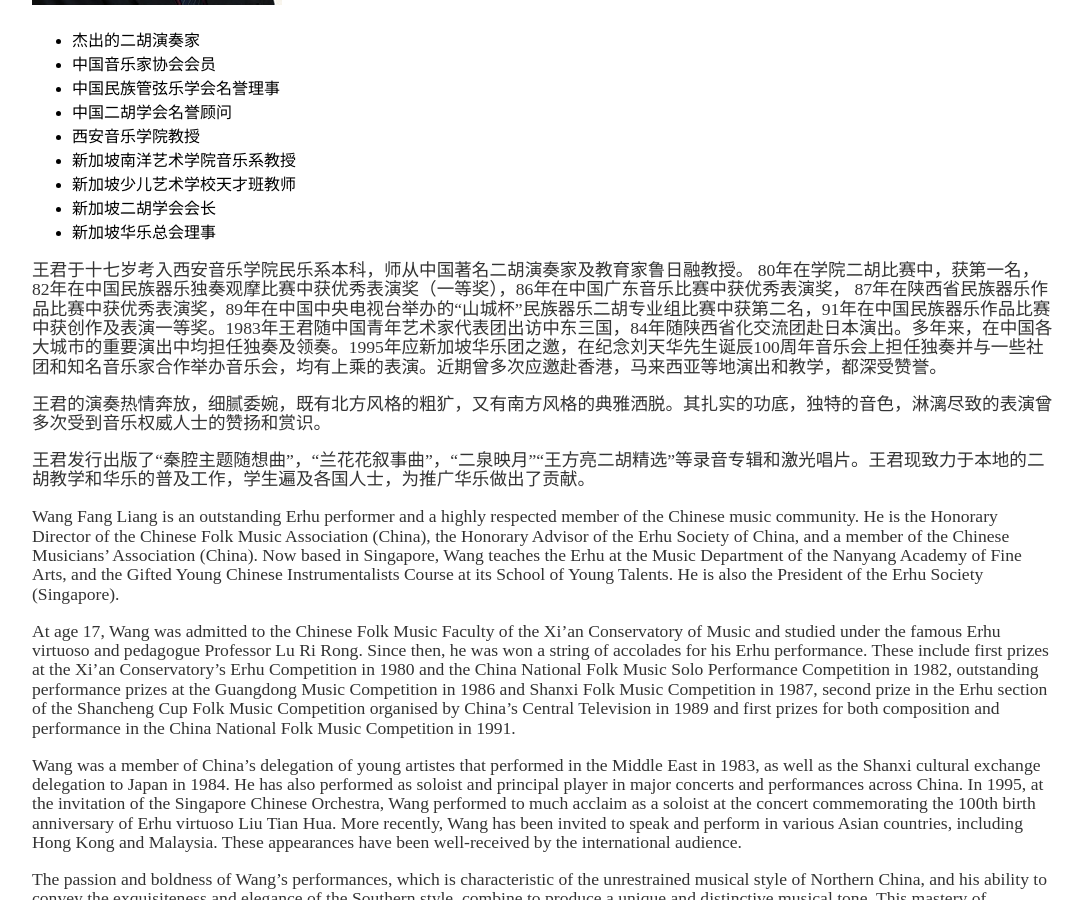
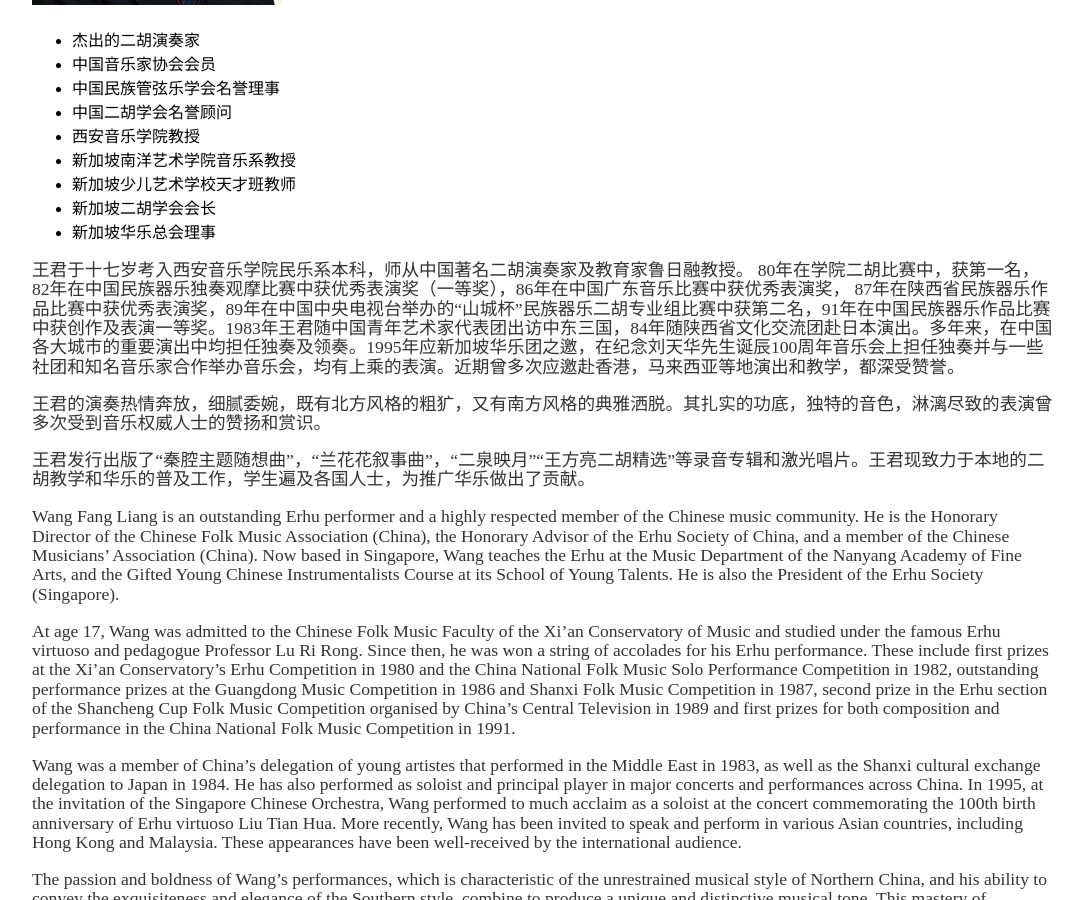
Before and after one commit to sgerhusociety/sgerhusociety.github.io, a Jekyll site: the page built from about/president.md, in a window 1280 px wide and 900 px high, scrolled down 890 px. Shown: the whole window, without its empty margins (96-1179 px from the left). Built offline with Jekyll 4.4.1, drawn with Linux system fonts in a browser that asks for light colours.

Commit message:
chores: update blogs

```diff
--- a/about/president.md
+++ b/about/president.md
@@ -16,7 +16,7 @@
 - 新加坡二胡学会会长
 - 新加坡华乐总会理事
 
-王君于十七岁考入西安音乐学院民乐系本科，师从中国著名二胡演奏家及教育家鲁日融教授。 80年在学院二胡比赛中，获第一名，82年在中国民族器乐独奏观摩比赛中获优秀表演奖（一等奖），86年在中国广东音乐比赛中获优秀表演奖， 87年在陕西省民族器乐作品比赛中获优秀表演奖，89年在中国中央电视台举办的“山城杯”民族器乐二胡专业组比赛中获第二名，91年在中国民族器乐作品比赛中获创作及表演一等奖。1983年王君随中国青年艺术家代表团出访中东三国，84年随陕西省化交流团赴日本演出。多年来，在中国各大城市的重要演出中均担任独奏及领奏。1995年应新加坡华乐团之邀，在纪念刘天华先生诞辰100周年音乐会上担任独奏并与一些社团和知名音乐家合作举办音乐会，均有上乘的表演。近期曾多次应邀赴香港，马来西亚等地演出和教学，都深受赞誉。
+王君于十七岁考入西安音乐学院民乐系本科，师从中国著名二胡演奏家及教育家鲁日融教授。 80年在学院二胡比赛中，获第一名，82年在中国民族器乐独奏观摩比赛中获优秀表演奖（一等奖），86年在中国广东音乐比赛中获优秀表演奖， 87年在陕西省民族器乐作品比赛中获优秀表演奖，89年在中国中央电视台举办的“山城杯”民族器乐二胡专业组比赛中获第二名，91年在中国民族器乐作品比赛中获创作及表演一等奖。1983年王君随中国青年艺术家代表团出访中东三国，84年随陕西省文化交流团赴日本演出。多年来，在中国各大城市的重要演出中均担任独奏及领奏。1995年应新加坡华乐团之邀，在纪念刘天华先生诞辰100周年音乐会上担任独奏并与一些社团和知名音乐家合作举办音乐会，均有上乘的表演。近期曾多次应邀赴香港，马来西亚等地演出和教学，都深受赞誉。
 
 王君的演奏热情奔放，细腻委婉，既有北方风格的粗犷，又有南方风格的典雅洒脱。其扎实的功底，独特的音色，淋漓尽致的表演曾多次受到音乐权威人士的赞扬和赏识。
 
--- a/index.html
+++ b/index.html
@@ -5,7 +5,7 @@
 <div class="blurb">
 	<h1>新加坡二胡学会</h1>
 
-	{% for post in site.posts limit:5 %}
+	{% for post in site.posts limit:10 %}
 		{% if post.excerpt %}
 			<hr>
 
```
Also changed, not shown: _posts/2008-03-22-qin-yun-erhu-concert.md (+3 -0 lines), _posts/2023-12-30-qin-yuan-concert.md (+1 -1 lines), _posts/2024-01-10-qin-yuan-thanks.md (added, +12 -0 lines), _posts/2024-01-12-qin-yuan-report.md (added, +10 -0 lines), _posts/2024-02-10-lunar-new-year.md (added, +10 -0 lines), _posts/2024-02-18-lv-shi-gong-hui.md (added, +13 -0 lines), _posts/2024-03-23-sharing-seminar.md (+5 -1 lines), files/2024-lv-shi-gong-hui/1.jpg (added), files/2024-lv-shi-gong-hui/2.jpg (added), files/2024-lv-shi-gong-hui/3.jpg (added), files/2024-lv-shi-gong-hui/4.jpg (added), files/2024-small-seminar/1.jpg (added), files/2024-small-seminar/2.jpg (added), files/QinYuanConcert-report.png (added).
